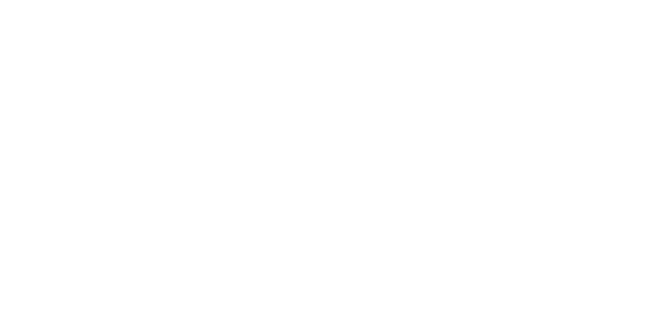
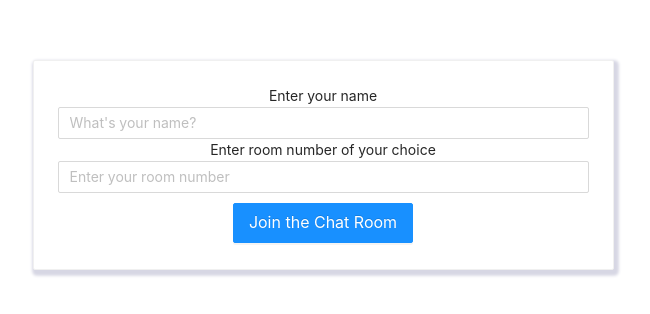
Before and after one commit to kevinadhiguna/talkhub, a React (Create React App) app in the folder client/: page /join in a window 1280 px wide. Shown: the part 180-494 px from the top of the page, without its empty margins (317-967 px from the left). Built offline with nearby package versions, Linux system fonts and the light colour scheme.

Commit message:
refactor: modify JoinRoom

```diff
--- a/client/src/screens/JoinRoom/index.js
+++ b/client/src/screens/JoinRoom/index.js
@@ -1,9 +1,83 @@
-import React from 'react';
+import React, { useEffect, useState } from 'react';
+import styled from 'styled-components';
+import { Input, Card, Button } from 'antd';
+import { socket } from '../../config/web-sockets';
 
 function JoinRoom(props) {
+    const [username, setUsername] = useState('');
+    const [room, setRoom] = useState('');
+    const [error, setError] = useState('');
+
+    const onUsernameChange = e => {
+        const inputValue = e.target.value;
+        setUsername(inputValue);
+    }
+
+    const onRoomChange = e => {
+        const roomNo = e.target.value;
+        setRoom(roomNo);
+    }
+
+    useEffect(() => {
+        socket.on('welcome', data => {
+            props.onJoinSuccess(data);
+        });
+    }, [props]);
+
+    const onClick = () => {
+        if (username && room) {
+            socket.emit('join', { username, room }, error => {
+                if (error) {
+                    setError(error);
+                    alert(error);
+                }
+            });
+        }
+    }
+
     return(
-        <></>
+        <StyledCard>
+            <label htmlFor="username">
+                Enter your name
+                <Input
+                    name="username"
+                    placeholder="What's your name?"
+                    maxLength={25}
+                    value={username}
+                    onChange={onUsernameChange}
+                />
+            </label>
+            <label htmlFor="room">
+                Enter room number of your choice
+                <Input
+                    name="room"
+                    placeholder="Enter your room number"
+                    maxLength={25}
+                    value={room}
+                    onChange={onRoomChange}
+                />
+            </label>
+            <StyledButton
+                type="primary"
+                size="large"
+                onClick={onClick}
+            >
+                Join the Chat Room
+            </StyledButton>
+        </StyledCard>
     );
 }
 
 export default JoinRoom;
+
+const StyledCard = styled(Card)`
+    width: 581px;
+    height: 210px;
+    margin: 30vh auto;
+    box-shadow: 2px 3px 3px 2.8px #d7d7e4;
+    text-align: center;
+`;
+
+const StyledButton = styled(Button)`
+    margin-top: 10px;
+`;
```
